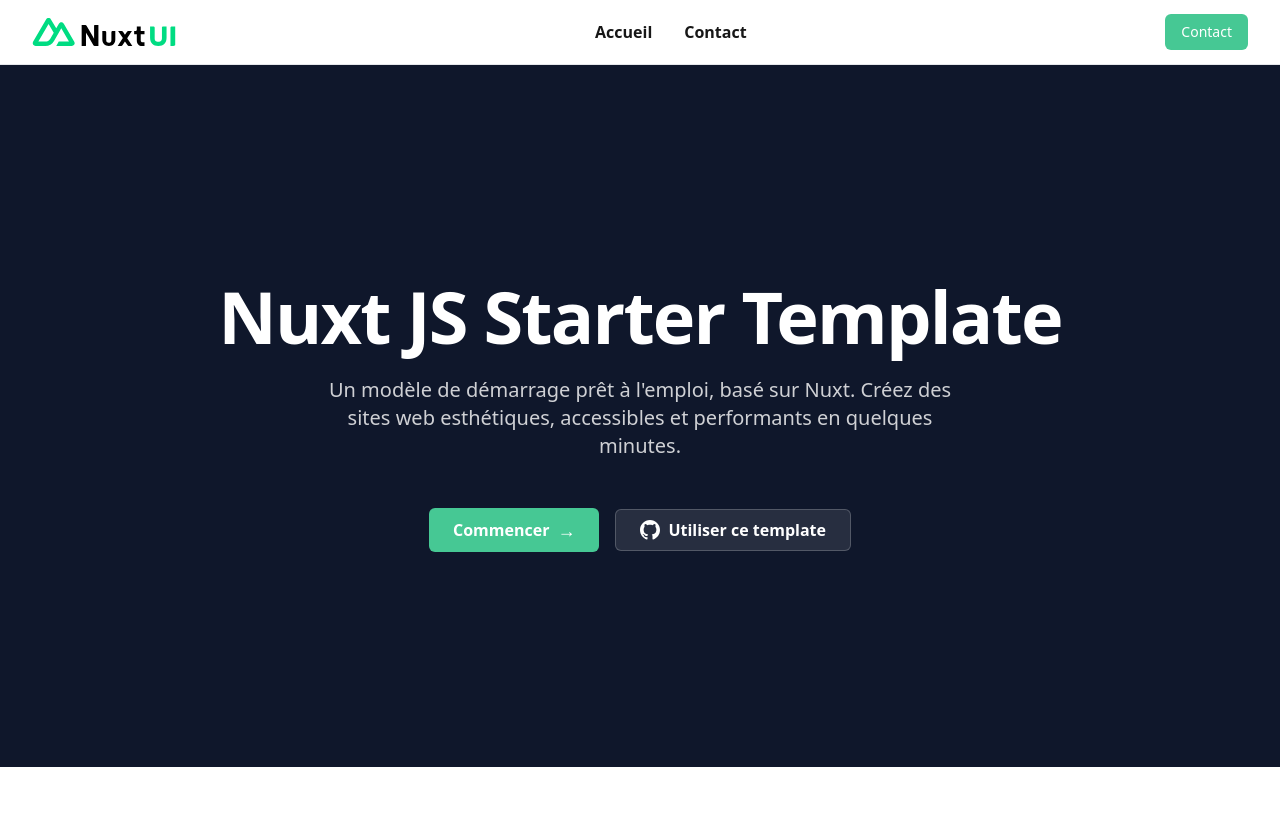
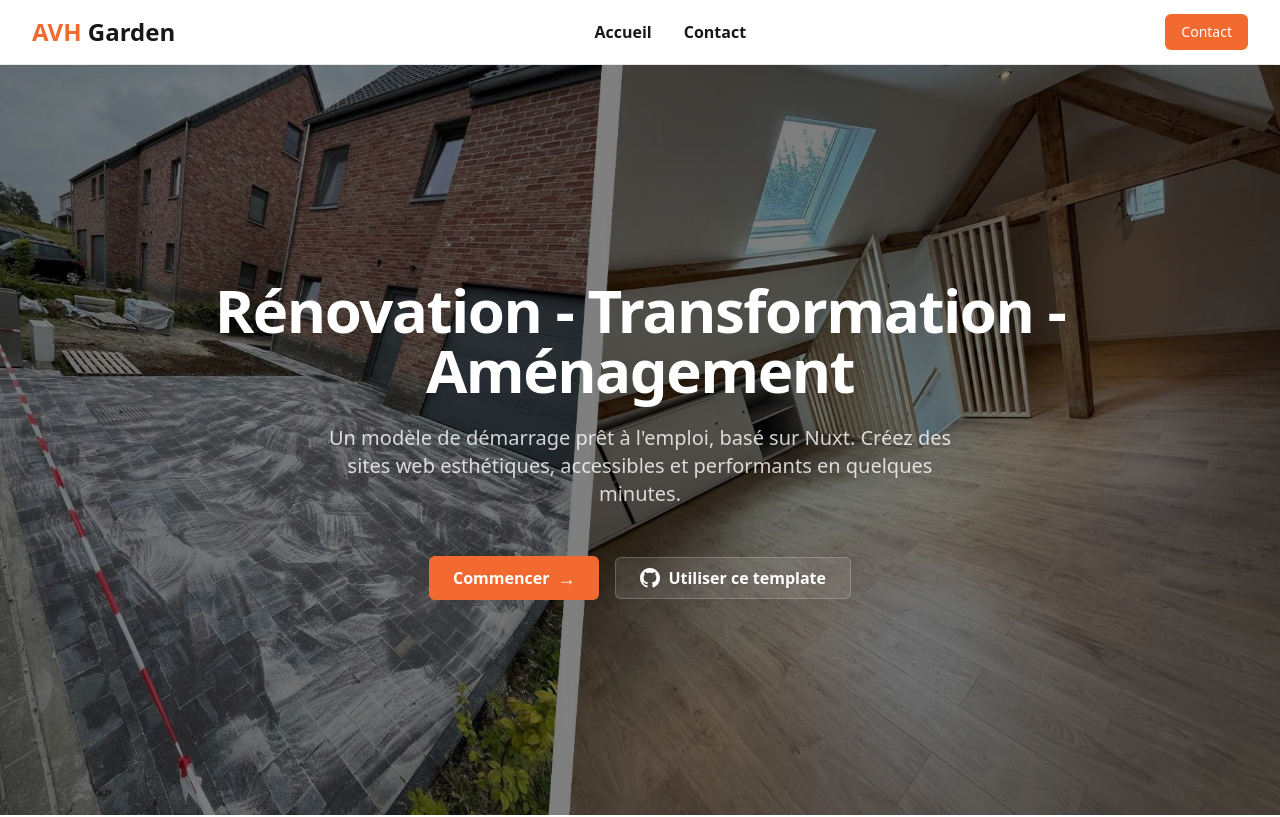
Before and after one commit to NicolasDeza/avhgarden, a Nuxt app: page / in a window 1280 px wide. Shown: the top 817 px of the page. Built offline with nearby package versions, Linux system fonts and the light colour scheme.

Commit message:
Couleur primary f36c32 et ajout image background hero

```diff
--- a/app/assets/css/main.css
+++ b/app/assets/css/main.css
@@ -8,8 +8,8 @@
     --foreground: 0 0% 9%; /* Noir */
 
     /* Couleur de marque */
-    --primary: 156 54% 53%; /* #40D190 */
-    --primary-hover: 156 54% 43%;
+    --primary: 18 89% 57%; /* #f36c32 Orange */
+    --primary-hover: 18 89% 48%;
 
     /* Primary background */
     --primary-bg: 0 0% 100%; /* Blanc */
--- a/app/components/AppHeader.vue
+++ b/app/components/AppHeader.vue
@@ -37,20 +37,17 @@ onUnmounted(() => {
       aria-label="Navigation principale"
     >
       <!-- Logo -->
+      <h1>
         <NuxtLink
           to="/"
-        class="flex items-center gap-2"
+          class="text-2xl font-bold"
           aria-label="Retour à l'accueil"
           @click="closeMenu"
         >
-        <NuxtImg
-          src="/images/logo/logo-light-nuxt.svg"
-          alt="Logo Nom du site"
-          class="h-7 w-auto"
-          loading="eager"
-          decoding="async"
-        />
+          <span class="text-primary">AVH</span>
+          <span class="text-foreground"> Garden</span>
         </NuxtLink>
+      </h1>
 
       <!-- Navigation desktop -->
       <!-- Position: mx-auto (centré) | mr-auto ml-8 (collé au logo) | ml-auto mr-8 (collé à droite) -->
--- a/app/components/HeroSection.vue
+++ b/app/components/HeroSection.vue
@@ -2,18 +2,29 @@
 
 <template>
   <section
-    class="w-full bg-[#0F172B] py-20 md:py-40 lg:py-[215px]"
+    class="relative w-full py-20 md:py-40 lg:py-[215px]"
     aria-label="Section d'accueil"
   >
+    <!-- Image de fond -->
+    <NuxtImg
+      src="/images/hero/hero.jpg"
+      alt=""
+      class="absolute inset-0 w-full h-full object-cover"
+      loading="eager"
+    />
+
+    <!-- Overlay sombre -->
+    <div class="absolute inset-0 bg-black/50"/>
+
     <!-- Wrapper 1440px pour le contenu -->
     <div
-      class="max-w-[1440px] mx-auto px-4 sm:px-6 lg:px-8 text-center flex flex-col items-center gap-6"
+      class="relative z-10 max-w-[1440px] mx-auto px-4 sm:px-6 lg:px-8 text-center flex flex-col items-center gap-6"
     >
       <!-- Titre principal -->
       <h1
-        class="text-5xl sm:text-6xl lg:text-7xl font-bold tracking-tight text-white"
+        class="text-5xl sm:text-6xl lg:text-6xl font-bold tracking-tight text-white"
       >
-        Nuxt JS Starter Template
+        Rénovation - Transformation - Aménagement
       </h1>
 
       <!-- Sous-titre -->
```
Also changed, not shown: public/images/hero/hero.jpg (added), public/og-starter.jpg (deleted). Lines whose indentation alone changed are shown as unchanged.
